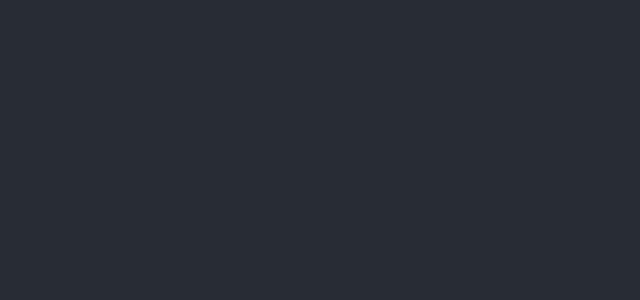
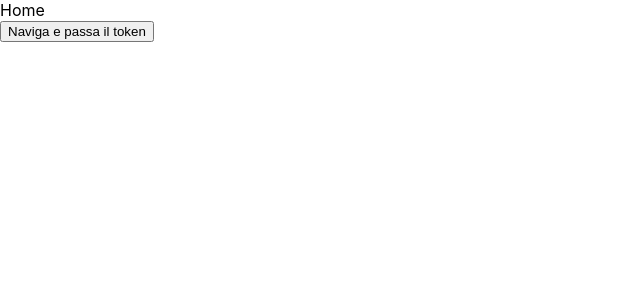
Before and after one commit to giacomocerquone/saturno-examples, a React (Create React App) app: page / in a window 1280 px wide. Shown: the top 300 px of the page, without its empty margins (0-640 px from the left). Built offline with nearby package versions, Linux system fonts and the light colour scheme; no server answers.

Commit message:
add react-router

```diff
--- a/package.json
+++ b/package.json
@@ -11,6 +11,8 @@
     "react": "^18.0.0",
     "react-dom": "^18.0.0",
     "react-redux": "^8.0.1",
+    "react-router": "^6.3.0",
+    "react-router-dom": "^6.3.0",
     "react-scripts": "5.0.0",
     "web-vitals": "^2.1.4"
   },
--- a/src/App.js
+++ b/src/App.js
@@ -1,42 +1,23 @@
-import "./App.css";
-import { useEffect, useState } from "react";
-import client from "./services/client";
-import CatInfo from "./components/CatInfo";
+import React from "react";
 import { Provider } from "react-redux";
+import { BrowserRouter, Routes, Route } from "react-router-dom";
+import Cat from "./pages/Cat";
+import CatBreed from "./pages/CatBreed";
+import Home from "./pages/Home";
 import store from "./store";
 
-function App() {
-  const [image, setImage] = useState("");
-  const [info, setInfo] = useState({});
-
-  useEffect(() => {
-    const fetchCat = async () => {
-      fetch({ method: "GET" });
-      const stream = await client.get("images/search");
-      const data = stream.data;
-
-      if (data[0]) {
-        setImage(data[0].url);
-        setInfo({
-          description: "Descrizione",
-          country: "United States",
-          name: "Giovanni",
-        });
-      }
-    };
-
-    fetchCat();
-  }, []);
-
+const App = () => {
   return (
     <Provider store={store}>
-      <div className="App">
-        <header className="App-header">
-          <CatInfo info={info} />
-          {image && <img src={image} alt="my cat" width="360px" />}
-        </header>
-      </div>
+      <BrowserRouter>
+        <Routes>
+          <Route path="/" element={<Home />} />
+          <Route path="/cat" element={<Cat />} />
+          <Route path="/cat/:breed" element={<CatBreed />} />
+        </Routes>
+      </BrowserRouter>
     </Provider>
   );
-}
+};
+
 export default App;
--- /dev/null
+++ b/src/pages/Cat.js
@@ -0,0 +1,40 @@
+import "../App.css";
+import { useEffect, useState } from "react";
+import client from "../services/client";
+import CatInfo from "../components/CatInfo";
+import { useSelector } from "react-redux";
+
+function Cat() {
+  const [image, setImage] = useState("");
+  const [info, setInfo] = useState({});
+  const token = useSelector((state) => state.user.jwt);
+
+  useEffect(() => {
+    const fetchCat = async () => {
+      fetch({ method: "GET" });
+      const stream = await client.get("images/search");
+      const data = stream.data;
+
+      if (data[0]) {
+        setImage(data[0].url);
+        setInfo({
+          description: "Descrizione",
+          country: "United States",
+          name: "Giovanni",
+        });
+      }
+    };
+
+    fetchCat();
+  }, []);
+
+  return (
+    <div className="App">
+      <header className="App-header">
+        <CatInfo info={info} />
+        {image && <img src={image} alt="my cat" width="360px" />}
+      </header>
+    </div>
+  );
+}
+export default Cat;
--- /dev/null
+++ b/src/pages/CatBreed.js
@@ -0,0 +1,13 @@
+import React from "react";
+import { useMatch, useNavigate, useParams } from "react-router";
+
+const CatBreed = () => {
+  const params = useParams();
+  const match = useMatch("/cat/:breed");
+
+  console.log(match, params);
+
+  return <div>Searched Breed: {params.breed}</div>;
+};
+
+export default CatBreed;
--- /dev/null
+++ b/src/pages/Home.js
@@ -0,0 +1,25 @@
+import React from "react";
+import { useDispatch } from "react-redux";
+import { useNavigate } from "react-router";
+import { setToken } from "../reducers";
+
+const Home = () => {
+  const dispatch = useDispatch();
+  const navigate = useNavigate();
+
+  return (
+    <>
+      <div>Home</div>
+      <button
+        onClick={() => {
+          dispatch(setToken("jwt12398012983019udjiasnhbfka"));
+          navigate("/cat");
+        }}
+      >
+        Naviga e passa il token
+      </button>
+    </>
+  );
+};
+
+export default Home;
--- a/src/reducers.js
+++ b/src/reducers.js
@@ -1,6 +1,6 @@
 import { createSlice } from "@reduxjs/toolkit";
 
-const initialState = { name: "" };
+const initialState = { name: "", token: "" };
 
 const user = createSlice({
   name: "ciao",
@@ -10,8 +10,13 @@ const user = createSlice({
       const name = action.payload;
       state.name = name;
     },
+    setToken: (state, action) => {
+      const token = action.payload;
+      state.token = token;
+    },
   },
 });
 
 export const setName = user.actions.setName;
+export const setToken = user.actions.setToken;
 export default user.reducer;
```
Also changed, not shown: 1 other file (tests, documents, lock files or other folders).
